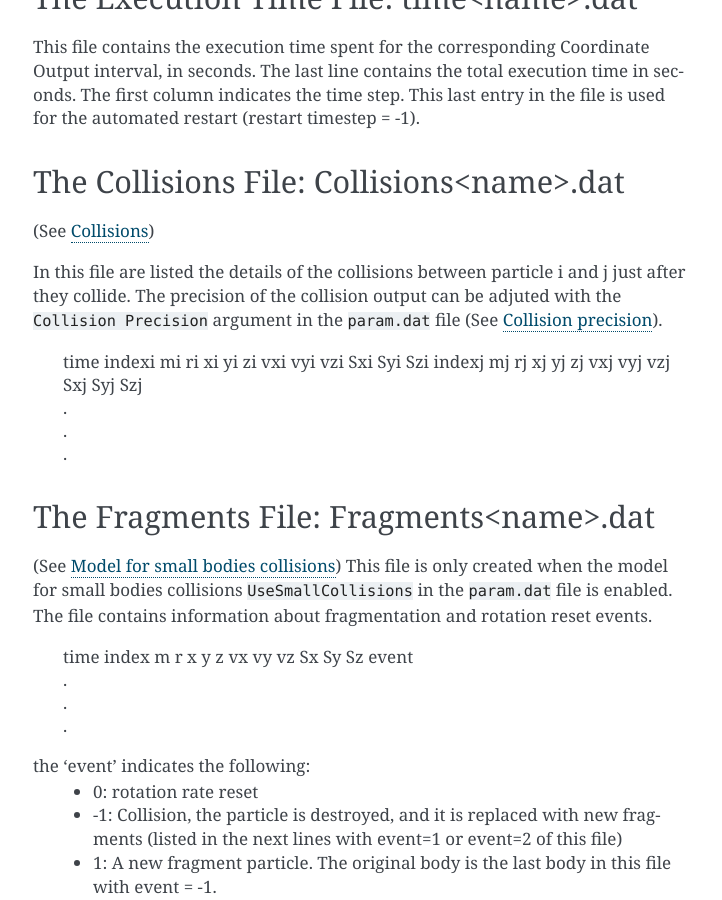
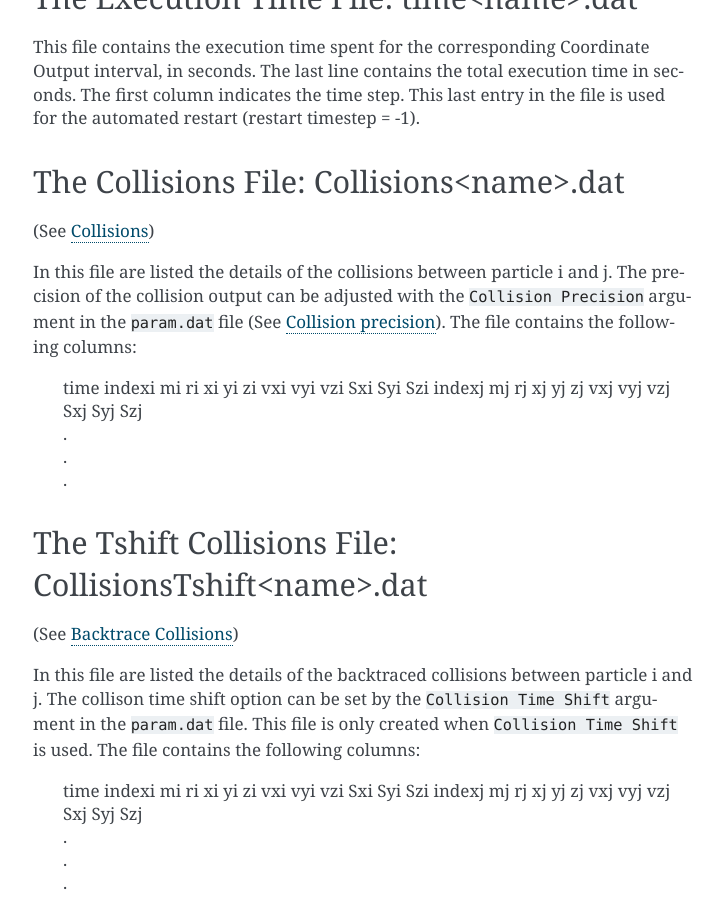
Before and after one commit to vinfreecs/genga, a Sphinx documentation site: the page built from docs/Files.rst, in a window 1280 px wide and 900 px high, scrolled down 1223 px. Shown: the whole window, without its empty margins (387-1109 px from the left). Built offline with Sphinx 7.4.7, drawn with Linux system fonts in a browser that asks for light colours; some of the changed text lies outside the part shown.

Commit message:
improve collision precision and Tshift option

```diff
--- a/docs/Files.rst
+++ b/docs/Files.rst
@@ -60,15 +60,32 @@ The Collisions File: Collisions<name>.dat
 -----------------------------------------
 (See :ref:`Collisions`)
 
-In this file are listed the details of the collisions between particle i and j just after they collide.
-The precision of the collision output can be adjuted with the :literal:`Collision Precision` argument in the :literal:`param.dat` file
+In this file are listed the details of the collisions between particle i and j.
+The precision of the collision output can be adjusted with the :literal:`Collision Precision` argument in the :literal:`param.dat` file
 (See :ref:`CollisionPrecision`).
+The file contains the following columns:
 
     | time indexi mi ri xi yi zi vxi vyi vzi Sxi Syi Szi indexj mj rj xj yj zj vxj vyj vzj Sxj Syj Szj
     | .
     | .
     | .
 
+
+.. _CollisionsTshiftFile:
+
+The Tshift Collisions File: CollisionsTshift<name>.dat
+------------------------------------------------------
+(See :ref:`CollisionTshift`)
+
+In this file are listed the details of the backtraced collisions between particle i and j.
+The collison time shift option can be set by the :literal:`Collision Time Shift` argument in the :literal:`param.dat` file.
+This file is only created when :literal:`Collision Time Shift` is used.
+The file contains the following columns:
+
+    | time indexi mi ri xi yi zi vxi vyi vzi Sxi Syi Szi indexj mj rj xj yj zj vxj vyj vzj Sxj Syj Szj
+    | .
+    | .
+    | .
 
 
 .. _FragmentsFile:
```
Also changed, not shown: docs/Collisions.rst (+36 -9 lines), docs/Param.rst (+5 -2 lines), docs/plots/Collision.png, 14 other files.
